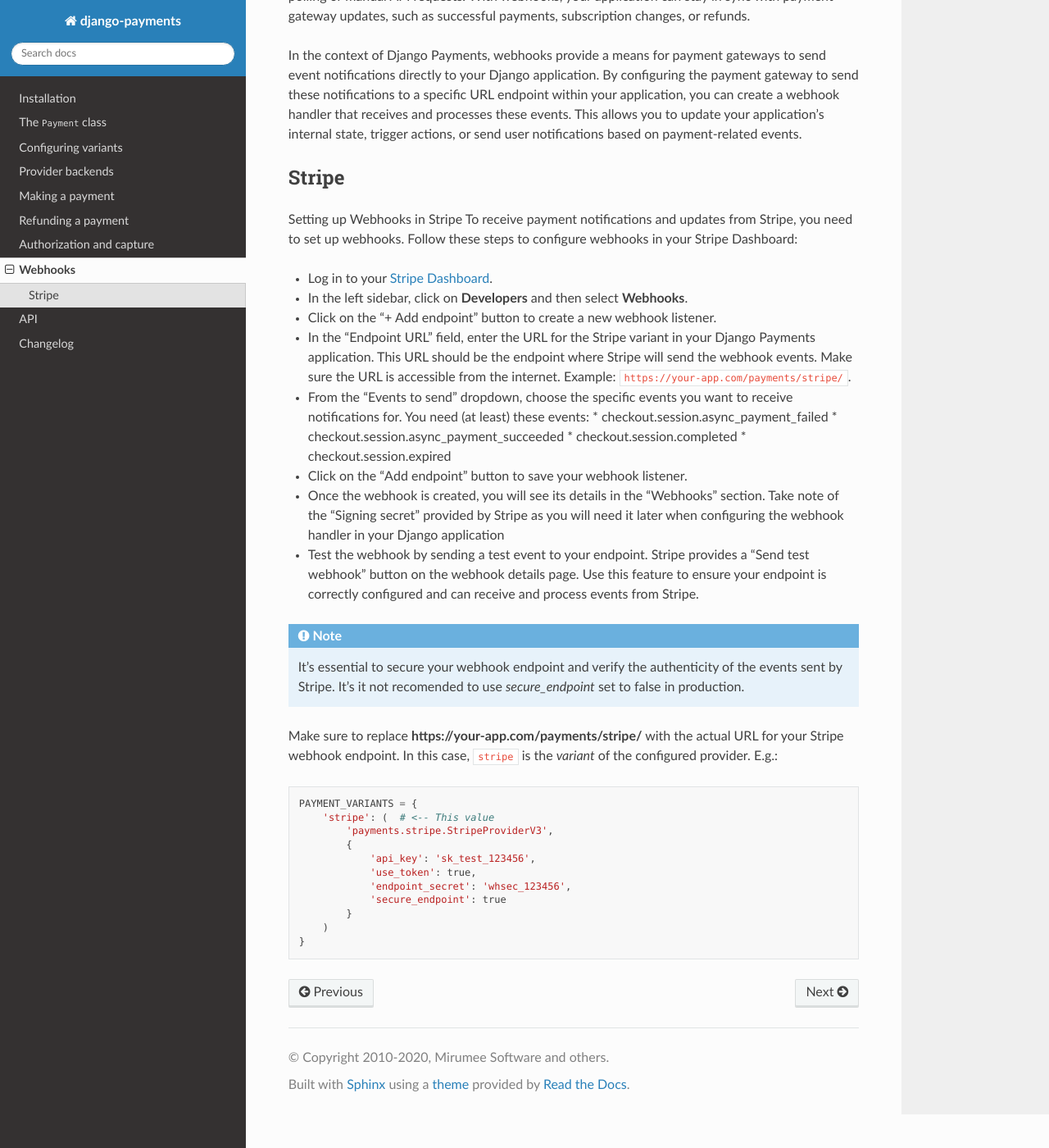
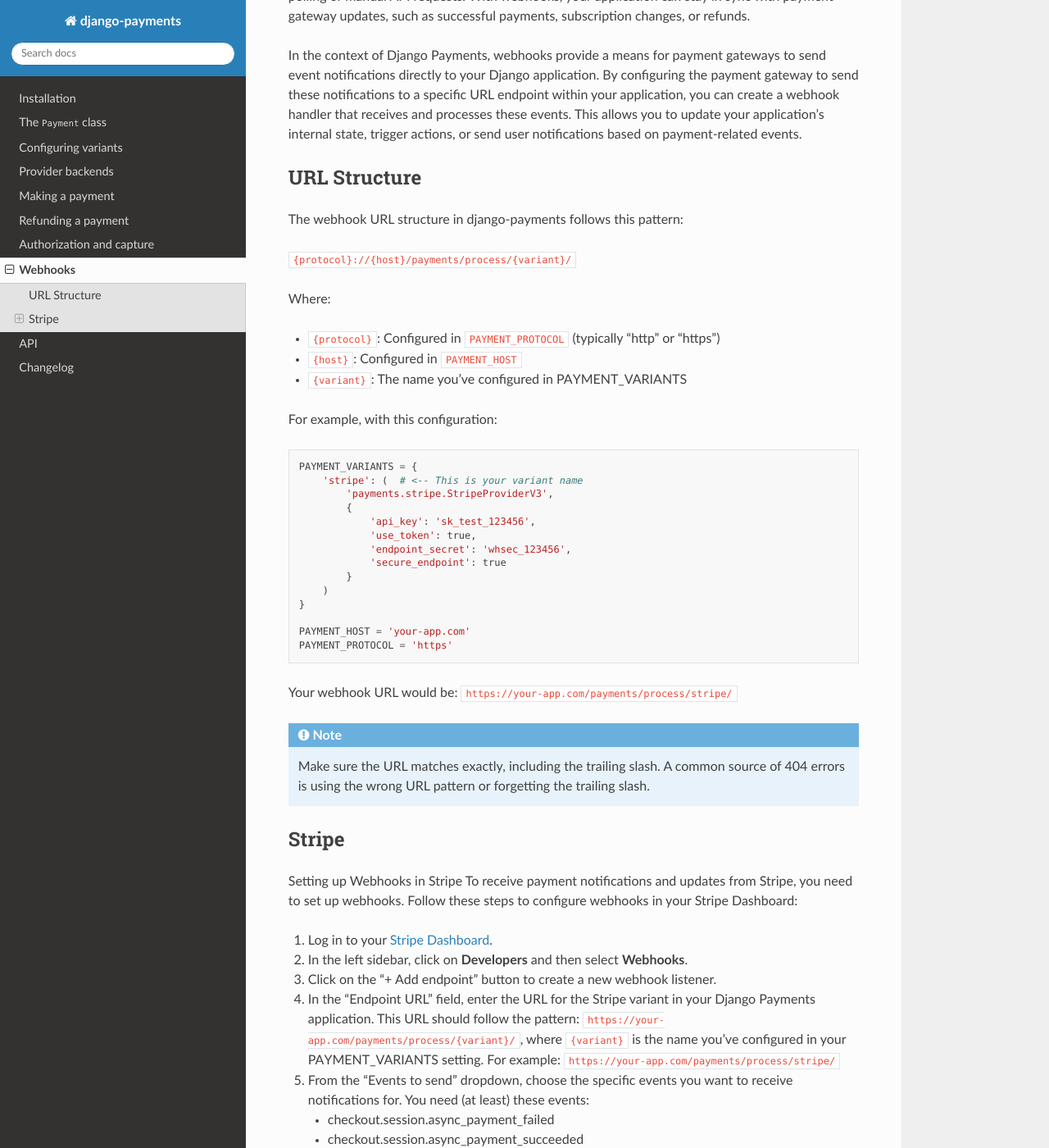
Before and after one commit to jazzband/django-payments, a Sphinx documentation site: the page built from docs/webhooks.rst, in a window 1280 px wide and 1400 px high, scrolled down 248 px. Shown: the whole window at 82% size. Built offline with Sphinx 7.4.7 and the Read the Docs theme 3.1.0, drawn with Linux system fonts in a browser that asks for light colours; the version number could not be read and is left out; some of the changed text lies outside the part shown.

Commit message:
Issue #425 (#426)
* Issue #425
* Update backends.rst
* Improved webhooks.rst

```diff
--- a/docs/webhooks.rst
+++ b/docs/webhooks.rst
@@ -1,8 +1,7 @@
 .. _webhooks:
 
 Webhooks
-=================
-
+*********
 
 Webhooks are a crucial component in connecting your Django Payments application
 with external payment gateways like Stripe, PayPal, or Braintree. They enable
@@ -20,49 +19,25 @@
 on payment-related events.
 
 
-Stripe
--------
+URL Structure
+=============
+The webhook URL structure in django-payments follows this pattern:
 
-Setting up Webhooks in Stripe
-To receive payment notifications and updates from Stripe, you need to set up
-webhooks. Follow these steps to configure webhooks in your Stripe Dashboard:
+``{protocol}://{host}/payments/process/{variant}/``
 
-* Log in to your `Stripe Dashboard <https://dashboard.stripe.com/>`_.
-* In the left sidebar, click on **Developers** and then select **Webhooks**.
-* Click on the "+ Add endpoint" button to create a new webhook listener.
-* In the "Endpoint URL" field, enter the URL for the Stripe variant in your
-  Django Payments application. This URL should be the endpoint where Stripe
-  will send the webhook events. Make sure the URL is accessible from the
-  internet. Example: ``https://your-app.com/payments/stripe/``.
-* From the "Events to send" dropdown, choose the specific events you want to
-  receive notifications for. You need (at least) these events:
-  * checkout.session.async_payment_failed
-  * checkout.session.async_payment_succeeded
-  * checkout.session.completed
-  * checkout.session.expired
-* Click on the "Add endpoint" button to save your webhook listener.
-* Once the webhook is created, you will see its details in the "Webhooks"
-  section. Take note of the "Signing secret" provided by Stripe as you will
-  need it later when configuring the webhook handler in your Django application
-* Test the webhook by sending a test event to your endpoint. Stripe provides a
-  "Send test webhook" button on the webhook details page. Use this feature to
-  ensure your endpoint is correctly configured and can receive and process
-  events from Stripe.
+Where:
 
-.. note::
+- ``{protocol}``: Configured in ``PAYMENT_PROTOCOL`` (typically "http" or "https")
+- ``{host}``: Configured in ``PAYMENT_HOST``
+- ``{variant}``: The name you've configured in PAYMENT_VARIANTS
 
-  It's essential to secure your webhook endpoint and verify the authenticity of
-  the events sent by Stripe. It's it not recomended to use `secure_endpoint`
-  set to false in production.
 
-Make sure to replace **https://your-app.com/payments/stripe/** with the actual
-URL for your Stripe webhook endpoint. In this case, ``stripe`` is the `variant`
-of the configured provider. E.g.:
+For example, with this configuration:
 
 .. code-block:: python
 
   PAYMENT_VARIANTS = {
-      'stripe': (  # <-- This value
+      'stripe': (  # <-- This is your variant name
           'payments.stripe.StripeProviderV3',
           {
               'api_key': 'sk_test_123456',
@@ -72,3 +47,78 @@
           }
       )
   }
+
+  PAYMENT_HOST = 'your-app.com'
+  PAYMENT_PROTOCOL = 'https'
+
+Your webhook URL would be:
+``https://your-app.com/payments/process/stripe/``
+
+.. note::
+
+  Make sure the URL matches exactly, including the trailing slash. A common source
+  of 404 errors is using the wrong URL pattern or forgetting the trailing slash.
+
+
+Stripe
+======
+
+Setting up Webhooks in Stripe
+To receive payment notifications and updates from Stripe, you need to set up
+webhooks. Follow these steps to configure webhooks in your Stripe Dashboard:
+
+1. Log in to your `Stripe Dashboard <https://dashboard.stripe.com/>`_.
+#. In the left sidebar, click on **Developers** and then select **Webhooks**.
+#. Click on the "+ Add endpoint" button to create a new webhook listener.
+#. In the "Endpoint URL" field, enter the URL for the Stripe variant in your
+   Django Payments application. This URL should follow the pattern:
+   ``https://your-app.com/payments/process/{variant}/``, where ``{variant}`` is
+   the name you've configured in your PAYMENT_VARIANTS setting.
+   For example: ``https://your-app.com/payments/process/stripe/``
+#. From the "Events to send" dropdown, choose the specific events you want to
+   receive notifications for. You need (at least) these events:
+
+   - checkout.session.async_payment_failed
+   - checkout.session.async_payment_succeeded
+   - checkout.session.completed
+   - checkout.session.expired
+
+#. Click on the "Add endpoint" button to save your webhook listener.
+#. Once the webhook is created, you will see its details in the "Webhooks"
+   section. Take note of the "Signing secret" provided by Stripe as you will
+   need it later when configuring the webhook handler in your Django application
+#. Test the webhook by sending a test event to your endpoint. Stripe provides a
+   "Send test webhook" button on the webhook details page. Use this feature to
+   ensure your endpoint is correctly configured and can receive and process
+   events from Stripe.
+
+
+Testing with Stripe CLI
+----------------------
+
+The `Stripe CLI <https://stripe.com/docs/stripe-cli#install>`_ provides a simple
+way to test webhooks during local development by forwarding Stripe events to
+your local server. After installing and running ``stripe login``, you can start
+forwarding events to your local Django server with
+``stripe listen --forward-to localhost:8000/payments/process/stripe/``
+Use the webhook signing secret provided by the CLI in your development settings.
+
+.. code-block:: bash
+
+   # Start webhook forwarding
+   stripe listen --forward-to localhost:8000/payments/process/stripe/
+
+   # In another terminal, trigger test events
+   stripe trigger checkout.session.completed
+
+
+.. note::
+
+  It's essential to secure your webhook endpoint and verify the authenticity of
+  the events sent by Stripe. It's not recommended to use `secure_endpoint`
+  set to false in production.
+
+.. warning::
+
+  Remember to setup ``PAYMENT_HOST`` and ``PAYMENT_PROTOCOL`` in your settings file,
+  otherwise the webhooks won't work, as defined in :ref:`settings`.
```
Also changed, not shown: docs/backends.rst (+2 -5 lines).
